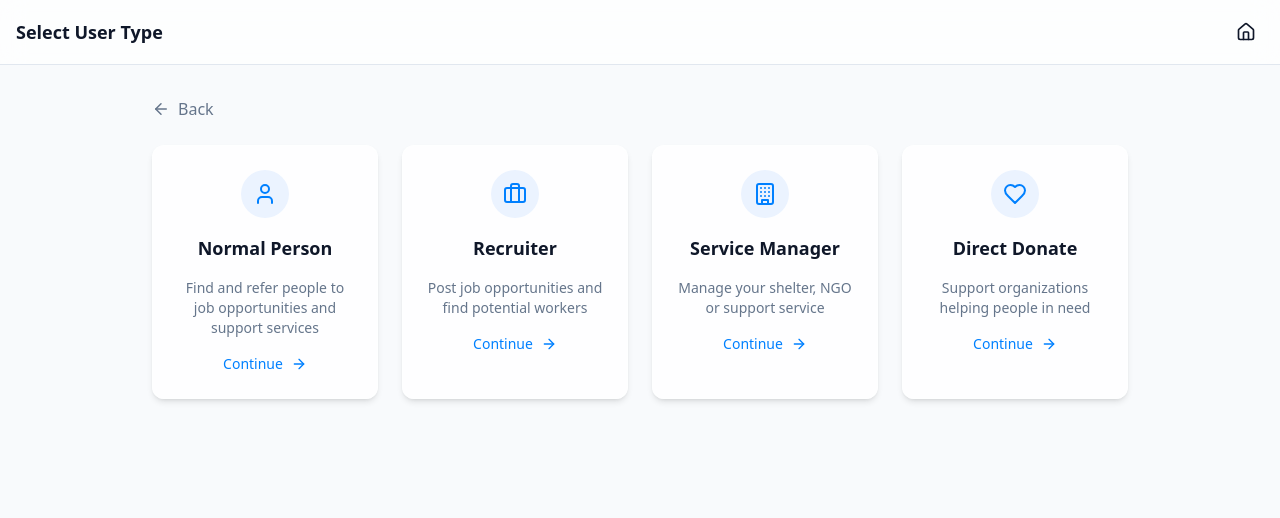
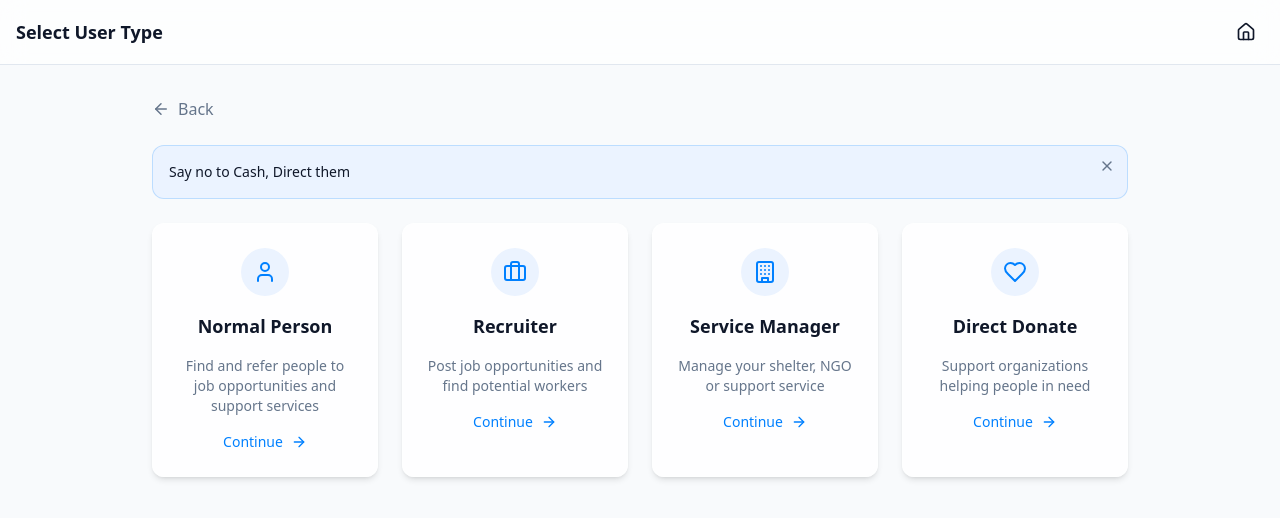
Before and after one commit to Heeren10/bridge-to-work, a React (Vite) app: page /select-type in a window 1280 px wide. Shown: the top 518 px of the page. Built offline with nearby package versions, Linux system fonts and the light colour scheme.

Commit message:
Fix display issue
Addresses a problem where content was not being displayed correctly.

```diff
--- a/src/App.tsx
+++ b/src/App.tsx
@@ -25,8 +25,10 @@ export const AppContext = createContext<{
 const queryClient = new QueryClient();
 
 const App = () => {
-  // We're resetting promptShown to false by default so it shows again when clicking Get Started
+  // Initialize promptShown to false so the welcome prompt appears when clicking Get Started
   const [promptShown, setPromptShown] = useState(false);
+
+  console.log("App rendered, promptShown:", promptShown);
 
   return (
     <QueryClientProvider client={queryClient}>
--- a/src/pages/SelectType.tsx
+++ b/src/pages/SelectType.tsx
@@ -1,4 +1,3 @@
-
 import React, { useContext, useEffect } from "react";
 import { useNavigate } from "react-router-dom";
 import { ArrowRight, User, Briefcase, Building, Heart } from "lucide-react";
@@ -38,11 +37,8 @@ const SelectType = () => {
   const { promptShown, setPromptShown } = useContext(AppContext);
 
   useEffect(() => {
-    // Mark that we've shown the prompt
-    if (!promptShown) {
-      setPromptShown(true);
-    }
-  }, [promptShown, setPromptShown]);
+    console.log("Select Type rendered, promptShown:", promptShown);
+  }, [promptShown]);
 
   return (
     <div className="min-h-screen flex flex-col bg-background">
@@ -53,7 +49,7 @@ const SelectType = () => {
           <BackButton to="/" />
         </div>
 
-        {!promptShown && <WelcomePrompt />}
+        {promptShown === false && <WelcomePrompt />}
 
         <div className="grid grid-cols-1 md:grid-cols-2 lg:grid-cols-4 gap-6 mt-6">
           <UserTypeCard
```
